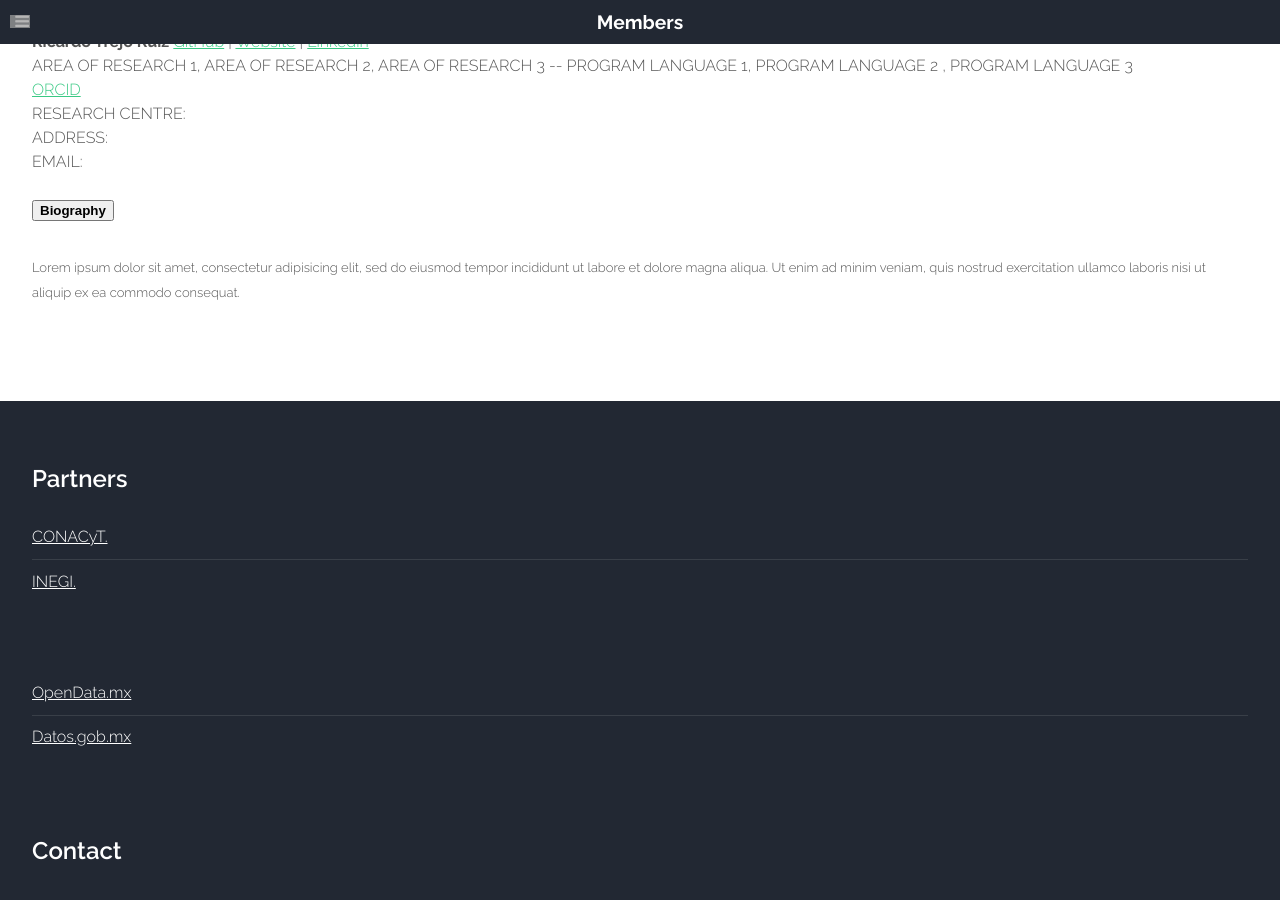
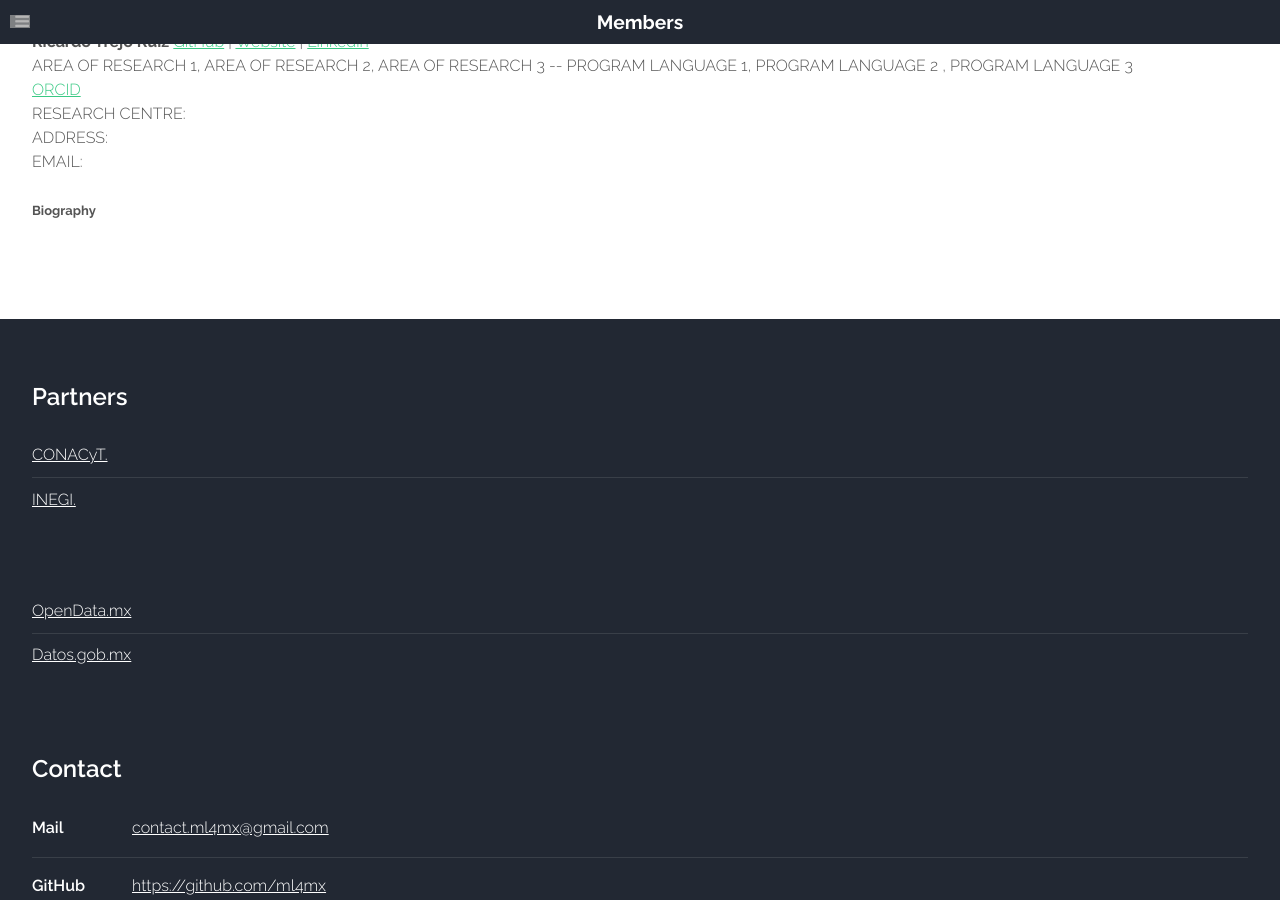
Before and after one commit to etanmn283/p11, a Jekyll site: the page built from members.html, in a window 1280 px wide and 900 px high, scrolled down 2495 px. Built offline with Jekyll 4.4.1, drawn with Linux system fonts in a browser that asks for light colours; grey boxes are pictures that could not be loaded.

Commit message:
update members

```diff
--- a/members.html
+++ b/members.html
@@ -248,12 +248,7 @@ layout: main
 							</font>
 							<br>
 							<font size="2">
-							<button type="button" class="btn btn-info" data-toggle="collapse" data-target="#demo"><b>Biography</b></button>
-						  <div id="demo" class="collapse">
-						    Lorem ipsum dolor sit amet, consectetur adipisicing elit,
-						    sed do eiusmod tempor incididunt ut labore et dolore magna aliqua. Ut enim ad minim veniam,
-						    quis nostrud exercitation ullamco laboris nisi ut aliquip ex ea commodo consequat.
-						  </div>
+							<b>Biography</b>
 							</font>
 						</p>
 
```
Also changed, not shown: docs/RELEASES.md (+4 -0 lines), docs/TODO.md (+2 -0 lines).
